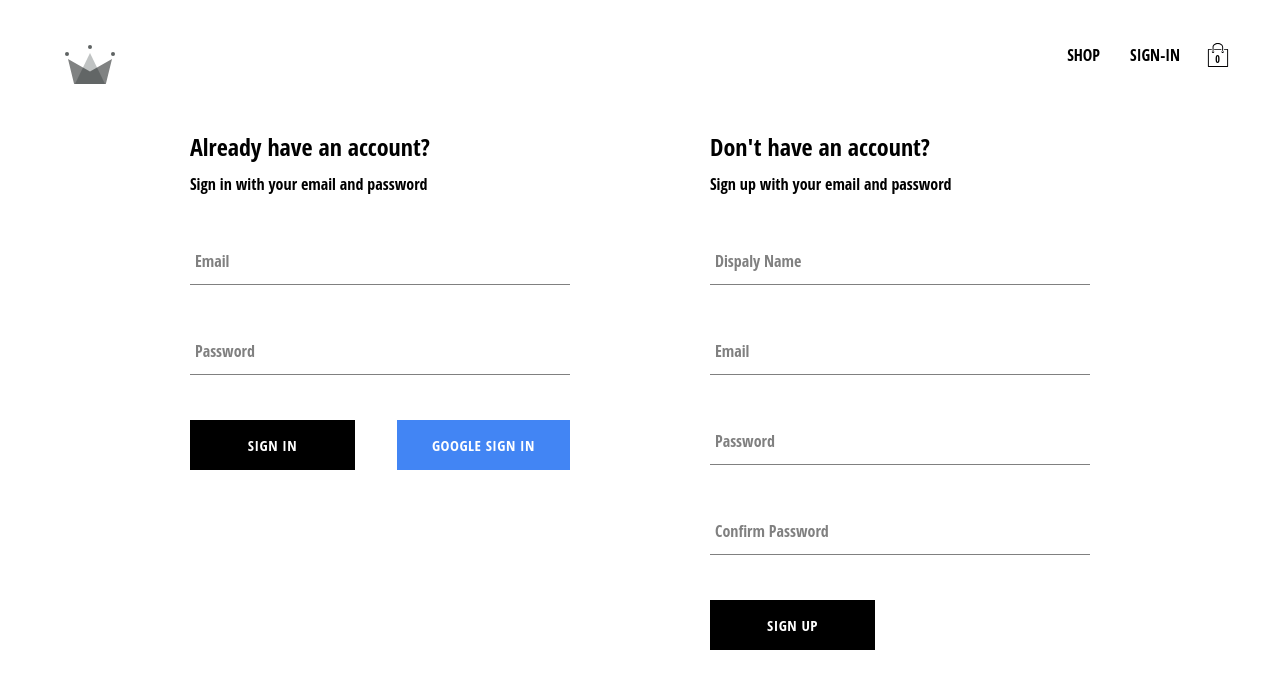
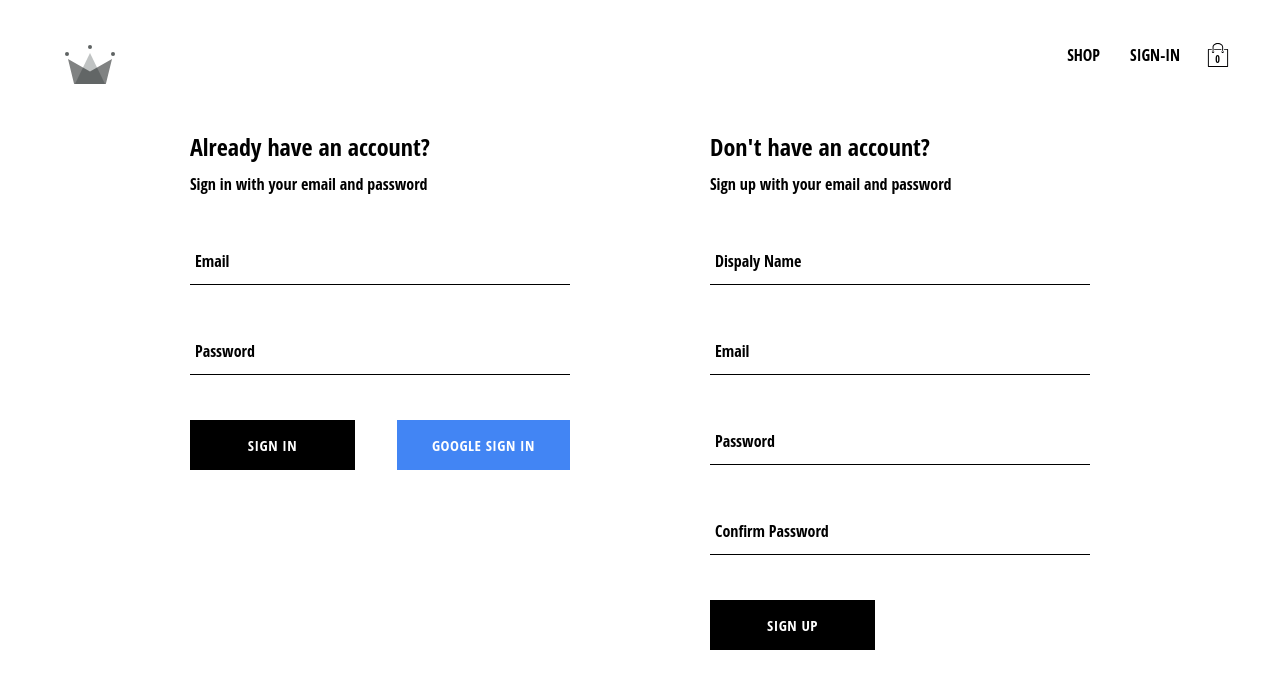
Before and after one commit to pjevic/crwn-clothing, a React (Create React App) app: page /auth in a window 1280 px wide. Shown: the top 688 px of the page. Built offline with nearby package versions, Linux system fonts and the light colour scheme; no server answers; the database is empty; a web font is replaced by a local one.

Commit message:
Styled Component - Form Input

```diff
--- a/src/components/form-input/form-input.component.jsx
+++ b/src/components/form-input/form-input.component.jsx
@@ -1,11 +1,11 @@
-import "./form-input.style.scss";
+import { FormInputLabel, Input, Group } from "./form-input.style.jsx";
 
 const FormInput = ({ label, inputOptions }) => {
   return (
-    <div className="group">
-      <input className="form-input" {...inputOptions} />
-      {label && <label className={`${inputOptions.value.length ? "shrink" : ""} form-input-label`}>{label}</label>}
-    </div>
+    <Group>
+      <Input {...inputOptions} />
+      {label && <FormInputLabel shrink={inputOptions.value.length}>{label}</FormInputLabel>}
+    </Group>
   );
 };
 
--- /dev/null
+++ b/src/components/form-input/form-input.style.jsx
@@ -0,0 +1,55 @@
+import styled, { css } from "styled-components";
+
+const mainColor = "gray";
+const subColor = "black";
+
+// @mixin
+const shrinkLabelStyles = css`
+  top: -14px;
+  font-size: 12px;
+  color: ${mainColor};
+`;
+
+export const FormInputLabel = styled.label`
+  color: ${subColor};
+  font-size: 16px;
+  font-weight: normal;
+  position: absolute;
+  pointer-events: none;
+  left: 5px;
+  top: 10px;
+  transition: 300ms ease all;
+
+  ${({ shrink }) => shrink && shrinkLabelStyles}
+`;
+
+export const Input = styled.input`
+  background: none;
+  background-color: white;
+  color: ${subColor};
+  font-size: 18px;
+  padding: 10px 10px 10px 5px;
+  display: block;
+  width: 100%;
+  border: none;
+  border-radius: 0;
+  border-bottom: 1px solid ${subColor};
+  margin: 25px 0;
+
+  &:focus {
+    outline: none;
+  }
+
+  &:focus ~ ${FormInputLabel} {
+    ${shrinkLabelStyles}
+  }
+`;
+
+export const Group = styled.div`
+  position: relative;
+  margin: 45px 0;
+
+  input[type="password"] {
+    letter-spacing: 0.3em;
+  }
+`;
--- a/src/components/form-input/form-input.style.scss
+++ /dev/null
@@ -1,54 +0,0 @@
-$sub-color: grey;
-$main-color: black;
-
-@mixin shrinkLabel {
-  top: -14px;
-  font-size: 12px;
-  color: $main-color;
-}
-
-.group {
-  position: relative;
-  margin: 45px 0;
-
-  .form-input {
-    background: none;
-    background-color: white;
-    color: $sub-color;
-    font-size: 18px;
-    padding: 10px 10px 10px 5px;
-    display: block;
-    width: 100%;
-    border: none;
-    border-radius: 0;
-    border-bottom: 1px solid $sub-color;
-    margin: 25px 0;
-
-    &:focus {
-      outline: none;
-    }
-
-    &:focus ~ .form-input-label {
-      @include shrinkLabel();
-    }
-  }
-
-  input[type="password"] {
-    letter-spacing: 0.3em;
-  }
-
-  .form-input-label {
-    color: $sub-color;
-    font-size: 16px;
-    font-weight: normal;
-    position: absolute;
-    pointer-events: none;
-    left: 5px;
-    top: 10px;
-    transition: 300ms ease all;
-
-    &.shrink {
-      @include shrinkLabel();
-    }
-  }
-}
```
